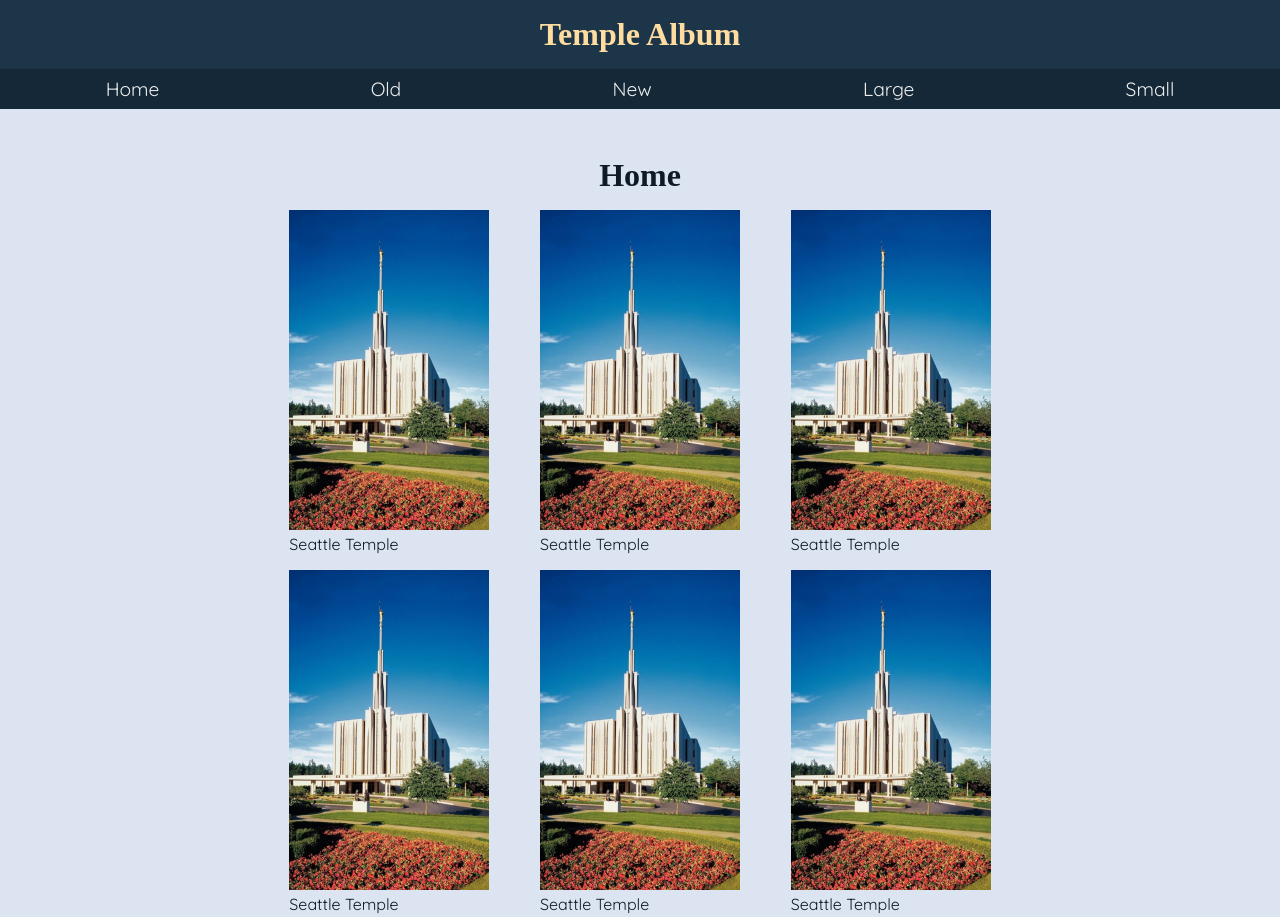
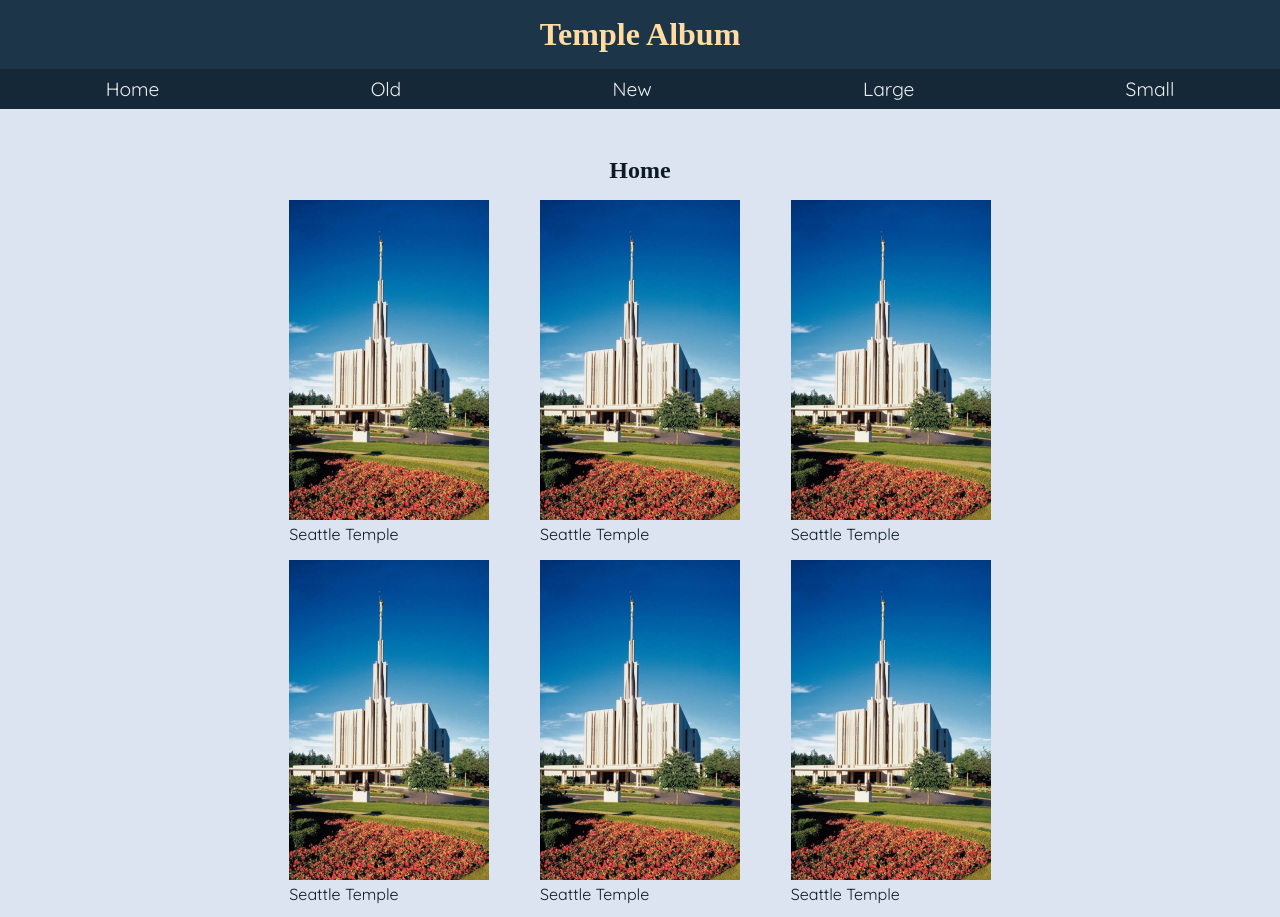
Before and after one commit to jeffrey-thomas/wdd131, a plain HTML site: page temples.html in a window 1280 px wide. Shown: the top 917 px of the page. Drawn offline with Linux system fonts and the light colour scheme.

Commit message:
typo fix

```diff
--- a/temples.html
+++ b/temples.html
@@ -27,7 +27,7 @@
 
     </header>
     <main>
-        <h1 id="selection">Home</h1>
+        <h2 id="selection">Home</h2>
         <div class="gallery">
         <figure>
             <img src="images/seattle-temple.webp" alt="Seattle Temple">
```
